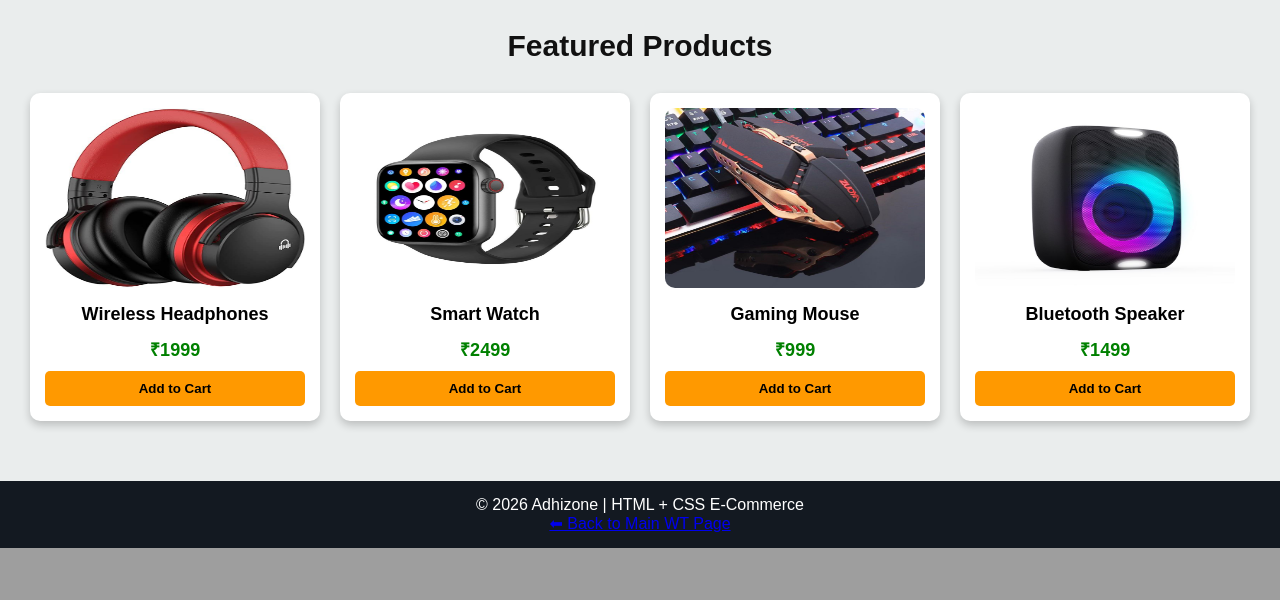
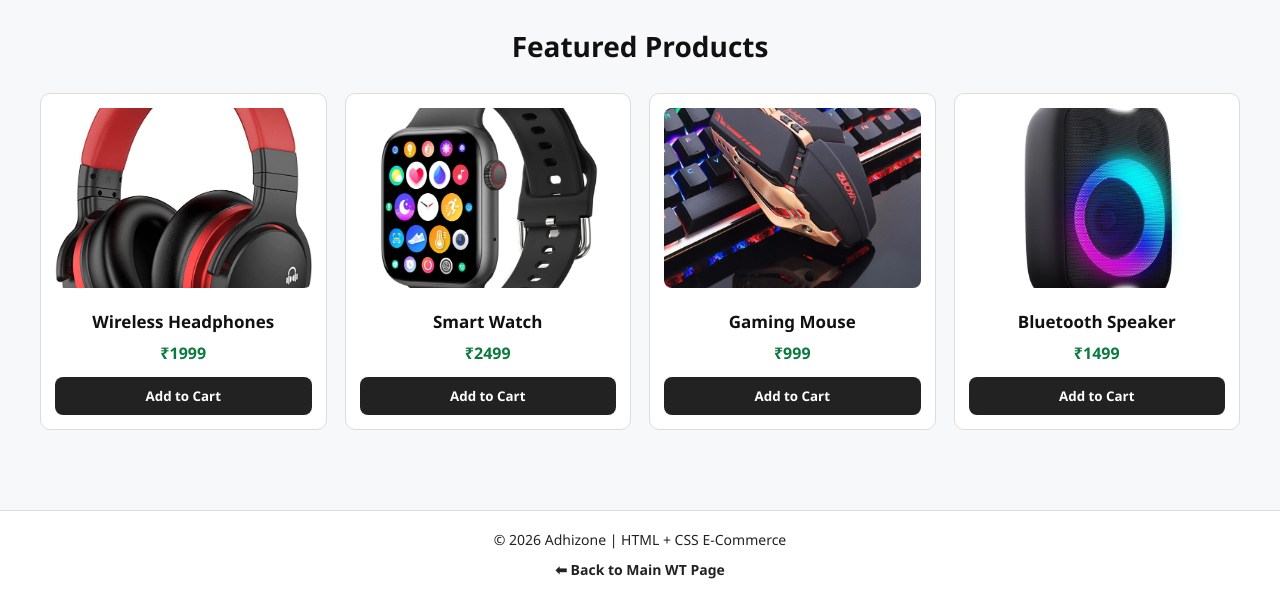
Before and after one commit to adhiboss/WT, a PHP site: page /Experiments/Exp_4_HTML_CSS_Ecommerce/index.html in a window 1280 px wide. Shown: the part 480-1080 px from the top of the page. Before the commit the page ends 1028 px from the top, so only its background shows below. Run offline with PHP 8.4, Linux system fonts and the light colour scheme.

Commit message:
Refactor CSS styles for improved layout and design

```diff
--- a/Experiments/Exp_4_HTML_CSS_Ecommerce/style.css
+++ b/Experiments/Exp_4_HTML_CSS_Ecommerce/style.css
@@ -1,22 +1,33 @@
+/* ===============================
+   GLOBAL RESET
+================================ */
 * {
   margin: 0;
   padding: 0;
   box-sizing: border-box;
-  font-family: Arial, sans-serif;
+  font-family: "Segoe UI", Arial, sans-serif;
 }
 
 body {
-  background-color: #eaeded;
+  background: #f7f8fa;
+  color: #222;
+  line-height: 1.6;
 }
 
-/* HEADER */
+/* ===============================
+   HEADER
+================================ */
 header {
-  background-color: #131921;
-  color: white;
-  padding: 15px 30px;
+  background: white;
+  padding: 15px 40px;
   display: flex;
   align-items: center;
   justify-content: space-between;
+  gap: 25px;
+  border-bottom: 1px solid #ddd;
+  position: sticky;
+  top: 0;
+  z-index: 1000;
 }
 
 .logo img {
@@ -24,136 +35,179 @@ header {
   width: auto;
 }
 
-
-/* SEARCH BAR */
+/* ===============================
+   SEARCH BAR
+================================ */
 .search-bar {
   flex: 1;
-  margin: 0 30px;
+  max-width: 520px;
   display: flex;
+  border: 1px solid #ccc;
+  border-radius: 6px;
+  overflow: hidden;
+  background: #fff;
 }
 
 .search-bar input {
   width: 100%;
-  padding: 10px;
+  padding: 10px 12px;
   border: none;
   outline: none;
-  border-radius: 4px 0 0 4px;
+  font-size: 14px;
 }
 
 .search-bar button {
   padding: 10px 18px;
-  background-color: #ff9900;
   border: none;
+  background: #222;
+  color: white;
   cursor: pointer;
-  border-radius: 0 4px 4px 0;
-  font-weight: bold;
+  font-weight: 600;
+  transition: 0.2s;
 }
 
 .search-bar button:hover {
-  background-color: #e68a00;
+  background: #444;
 }
 
-/* NAVBAR */
+/* ===============================
+   NAVBAR LINKS
+================================ */
+nav {
+  display: flex;
+  gap: 18px;
+}
+
 nav a {
-  color: white;
   text-decoration: none;
-  margin-left: 18px;
-  font-size: 16px;
+  font-size: 15px;
+  font-weight: 600;
+  color: #222;
+  padding: 6px 10px;
+  border-radius: 6px;
+  transition: 0.2s;
 }
 
 nav a:hover {
-  color: #ff9900;
+  background: #f0f0f0;
 }
 
-/* HERO SECTION */
+/* ===============================
+   HERO SECTION
+================================ */
 .hero {
   background: url("banner.png") no-repeat center;
-  background-size: 100% 100%;
-  height: 400px;
+  background-size: cover;
+  height: 380px;
   width: 100%;
+  display: flex;
+  align-items: center;
+  justify-content: center;
 }
 
-
-
 .hero h1 {
-  font-size: 45px;
-  background: rgba(0, 0, 0, 0.6);
-  padding: 15px 30px;
-  border-radius: 10px;
+  font-size: 44px;
+  font-weight: 700;
+  color: white;
+  padding: 12px 25px;
+  border-radius: 8px;
+  background: rgba(0, 0, 0, 0.55);
 }
 
-/* PRODUCT SECTION */
+/* ===============================
+   SECTION TITLE
+================================ */
 .section-title {
   text-align: center;
-  margin: 30px 0;
-  font-size: 30px;
+  margin: 40px 0 25px;
+  font-size: 28px;
+  font-weight: 700;
   color: #111;
 }
 
+/* ===============================
+   PRODUCT GRID
+================================ */
 .product-grid {
   display: grid;
   grid-template-columns: repeat(4, 1fr);
-  gap: 20px;
-  padding: 0 30px 30px;
+  gap: 18px;
+  padding: 0 40px 40px;
 }
 
+/* ===============================
+   PRODUCT CARD
+================================ */
 .card {
-  background-color: white;
-  padding: 15px;
+  background: white;
+  border: 1px solid #ddd;
   border-radius: 10px;
-  box-shadow: 0 4px 8px rgba(0,0,0,0.2);
+  padding: 14px;
   text-align: center;
-  transition: 0.3s;
+  transition: 0.2s;
 }
 
 .card:hover {
-  transform: scale(1.05);
+  border-color: #aaa;
 }
 
 .card img {
   width: 100%;
   height: 180px;
-  border-radius: 10px;
+  object-fit: cover;
+  border-radius: 8px;
 }
 
 .card h3 {
-  margin: 12px 0;
-  font-size: 18px;
+  margin: 12px 0 6px;
+  font-size: 17px;
+  font-weight: 650;
+  color: #111;
 }
 
 .card p {
-  font-size: 18px;
-  color: green;
-  font-weight: bold;
+  font-size: 16px;
+  font-weight: 700;
+  color: #0a7a3f;
+  margin-bottom: 10px;
 }
 
+/* ===============================
+   BUTTON
+================================ */
 .card button {
-  margin-top: 10px;
+  width: 100%;
   padding: 10px;
-  width: 100%;
   border: none;
-  background-color: #ff9900;
+  background: #222;
+  color: white;
+  font-weight: 600;
+  border-radius: 8px;
   cursor: pointer;
-  font-weight: bold;
-  border-radius: 5px;
+  transition: 0.2s;
 }
 
 .card button:hover {
-  background-color: #e68a00;
+  background: #444;
 }
 
-/* CART PAGE */
+/* ===============================
+   CART PAGE
+================================ */
 .cart-container {
-  width: 80%;
-  margin: 30px auto;
-  background-color: white;
-  padding: 20px;
-  border-radius: 10px;
+  width: 85%;
+  margin: 40px auto;
+  background: white;
+  padding: 25px;
+  border-radius: 12px;
+  border: 1px solid #ddd;
 }
 
 .cart-container h2 {
   text-align: center;
   margin-bottom: 20px;
+  font-size: 26px;
+  font-weight: 700;
 }
 
 table {
@@ -220,58 +287,138 @@ table th {
   width: 100%;
   padding: 10px;
   margin-top: 6px;
-  border-radius: 5px;
+  border-radius: 8px;
   border: 1px solid #ccc;
+  outline: none;
+  font-size: 14px;
+}
+
+.contact-container input:focus,
+.contact-container textarea:focus {
+  border-color: #222;
 }
 
 .contact-container textarea {
-  height: 100px;
+  height: 110px;
+  resize: none;
 }
 
 .contact-container button {
   margin-top: 18px;
   width: 100%;
   padding: 12px;
-  background-color: #ff9900;
+  background: #222;
+  color: white;
+  font-size: 15px;
+  font-weight: 700;
   border: none;
-  font-size: 16px;
-  font-weight: bold;
-  border-radius: 5px;
+  border-radius: 10px;
   cursor: pointer;
+  transition: 0.2s;
 }
 
 .contact-container button:hover {
-  background-color: #e68a00;
+  background: #444;
 }
 
-/* FOOTER */
+/* ===============================
+   FOOTER
+================================ */
 footer {
-  background-color: #131921;
-  color: white;
+  background: white;
+  border-top: 1px solid #ddd;
+  color: #222;
   text-align: center;
-  padding: 15px;
-  margin-top: 30px;
+  padding: 18px;
+  margin-top: 40px;
+  font-size: 14px;
 }
 
-/* RESPONSIVE */
-@media(max-width: 900px) {
+footer a {
+  display: inline-block;
+  margin-top: 8px;
+  color: #222;
+  font-weight: 600;
+  text-decoration: none;
+}
+
+footer a:hover {
+  text-decoration: underline;
+}
+
+/* ===============================
+   RESPONSIVE
+================================ */
+@media (max-width: 950px) {
   .product-grid {
     grid-template-columns: repeat(2, 1fr);
+    padding: 0 20px 30px;
+  }
+
+  .contact-container {
+    width: 85%;
+  }
+
+  .cart-container {
+    width: 95%;
   }
 }
 
-@media(max-width: 600px) {
+@media (max-width: 650px) {
+  header {
+    flex-direction: column;
+    gap: 15px;
+    padding: 15px;
+  }
+
+  nav {
+    justify-content: center;
+    flex-wrap: wrap;
+  }
+
+  .search-bar {
+    max-width: 100%;
+  }
+
   .product-grid {
     grid-template-columns: repeat(1, 1fr);
   }
 
-  header {
-    flex-direction: column;
-    gap: 15px;
+  .hero {
+    height: 260px;
   }
 
-  .search-bar {
-    width: 100%;
-    margin: 0;
+  .hero h1 {
+    font-size: 28px;
+    text-align: center;
   }
 }
+.sale-banner {
+  background: #111;
+  color: white;
+  overflow: hidden;
+  white-space: nowrap;
+  padding: 10px 0;
+  border-bottom: 1px solid #ddd;
+}
+
+.sale-track {
+  display: flex;
+  width: max-content;
+  animation: scrollText 10s linear infinite;
+}
+
+.sale-track span {
+  font-size: 15px;
+  font-weight: bold;
+  padding-right: 60px;
+}
+
+@keyframes scrollText {
+  0% {
+    transform: translateX(0%);
+  }
+  100% {
+    transform: translateX(-50%);
+  }
+}
```
Also changed, not shown: other parts of Experiments/Exp_4_HTML_CSS_Ecommerce/style.css (+30 -17 lines).
